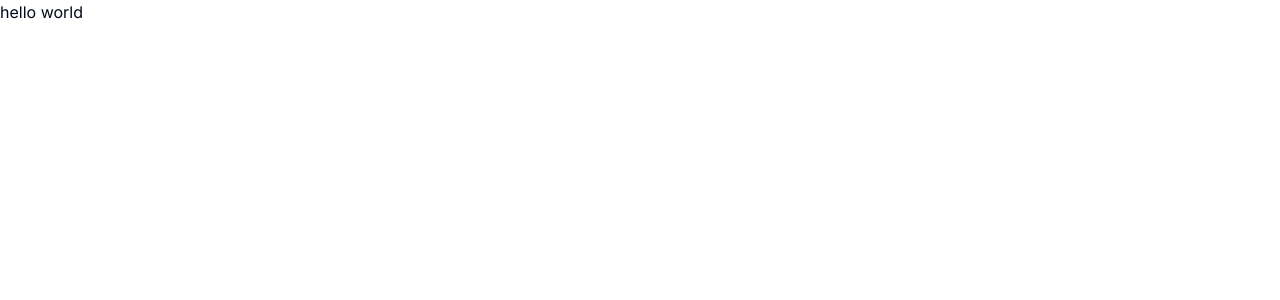
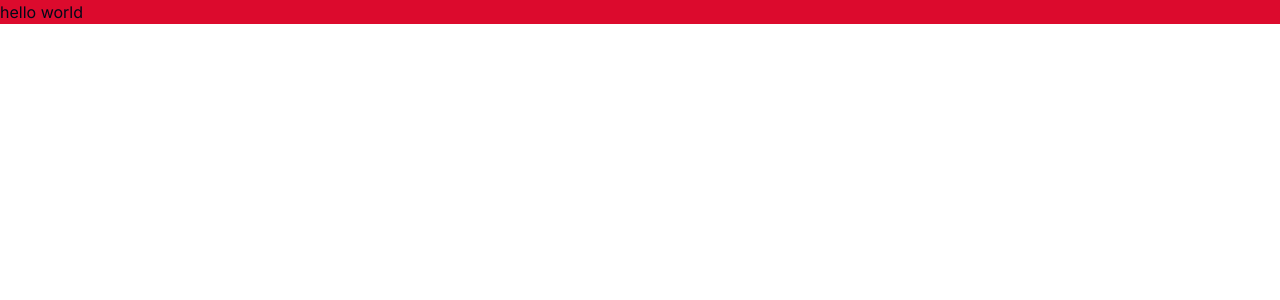
Before and after one commit to theunhackable/pokedex, a Next.js app: page / in a window 1280 px wide. Shown: the top 300 px of the page. Built offline with nearby package versions, Linux system fonts and the light colour scheme.

Commit message:
added pokemon colors

```diff
--- a/tailwind.config.ts
+++ b/tailwind.config.ts
@@ -19,12 +19,39 @@ const config = {
     },
     extend: {
       colors: {
+        grayscale: {
+          dark: '#212121',
+          medium: '#666666',
+          light: '#E0E0E0',
+          bg: '#EFEFEF',
+          'dark-bg': '#020817',
+        },
+        bug: '#A7B723',
+        dark: '#75574C',
+        dragon: '#7037FF',
+        electric: '#F9CF30',
+        fairy: '#E69EAC',
+        fighting: '#C12239',
+        fire: '#F57D31',
+        flying: '#A891EC',
+        ghost: '#70559B',
+        normal: '#AAA67F',
+        grass: '#74CB48',
+        ground: '#DEC16B',
+        ice: '#9AD6DF',
+        poision: '#A43E9E',
+        psychic: '#FB5584',
+        rock: '#B69E31',
+        steel: '#B7B9D0',
+        water: '#6493EB',
+
         border: "hsl(var(--border))",
         input: "hsl(var(--input))",
         ring: "hsl(var(--ring))",
         background: "hsl(var(--background))",
         foreground: "hsl(var(--foreground))",
         primary: {
+          red: '#DC0A2D',
           DEFAULT: "hsl(var(--primary))",
           foreground: "hsl(var(--primary-foreground))",
         },
```
